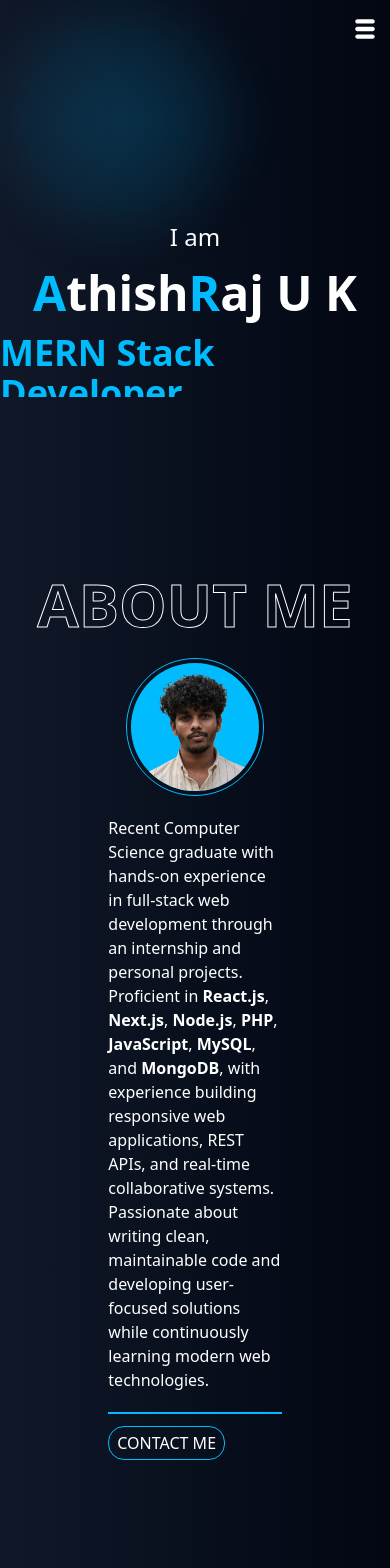
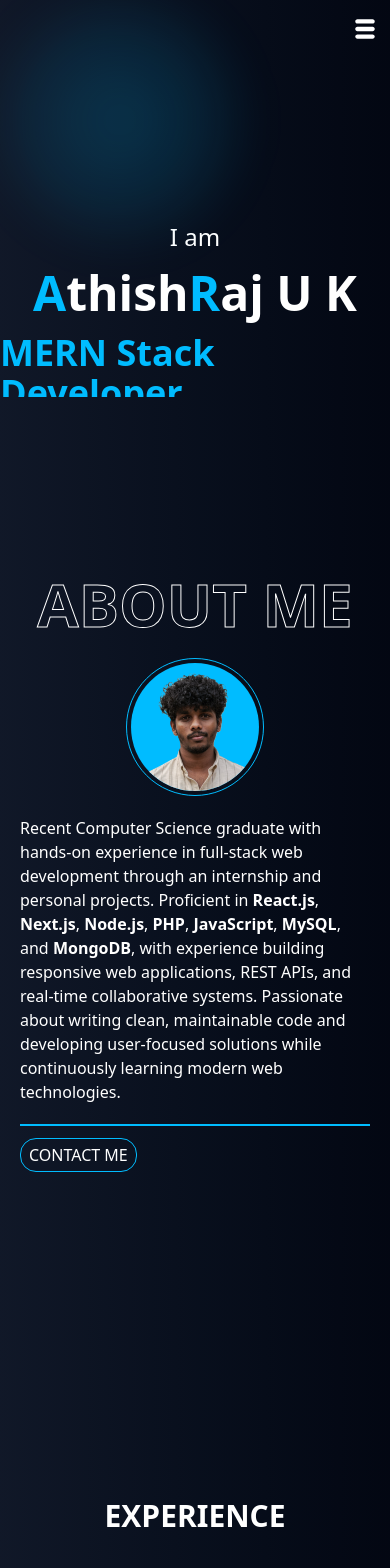
Before and after one commit to AthishRaj/My-portfolio, a React (Vite) app: page / in a window 390 px wide. Shown: the top 1568 px of the page. Built offline with nearby package versions, Linux system fonts and the light colour scheme.

Commit message:
minor patches

```diff
--- a/src/component/About.jsx
+++ b/src/component/About.jsx
@@ -20,7 +20,7 @@ export default function About() {
           whileInView={{ opacity: 1, x: 0 }}
           transition={{ duration: 1, delay: .3 }}
           viewport={{ once: true, amount: 0.3 }}
-          className=" w-full max-w-2/3 h-max flex flex-col items-center justify-around gap-5 py-6 sm:flex-row md:w-[80vw] mx-auto"
+          className=" w-full lg:max-w-2/3 h-max flex flex-col items-center justify-around gap-5 py-6 md:flex-row md:w-[80vw] mx-auto"
         >
           <div className="border border-sky-400 rounded-full p-1 ">
             <img
@@ -30,7 +30,7 @@ export default function About() {
             />
           </div>
 
-          <div className=" w-2/3 flex flex-col">
+          <div className=" sm:w-2/3 mx-5 sm:mx-0 flex flex-col">
             <p className="group">
               Recent Computer Science graduate with hands-on experience in
               full-stack web development through an internship and personal
```
